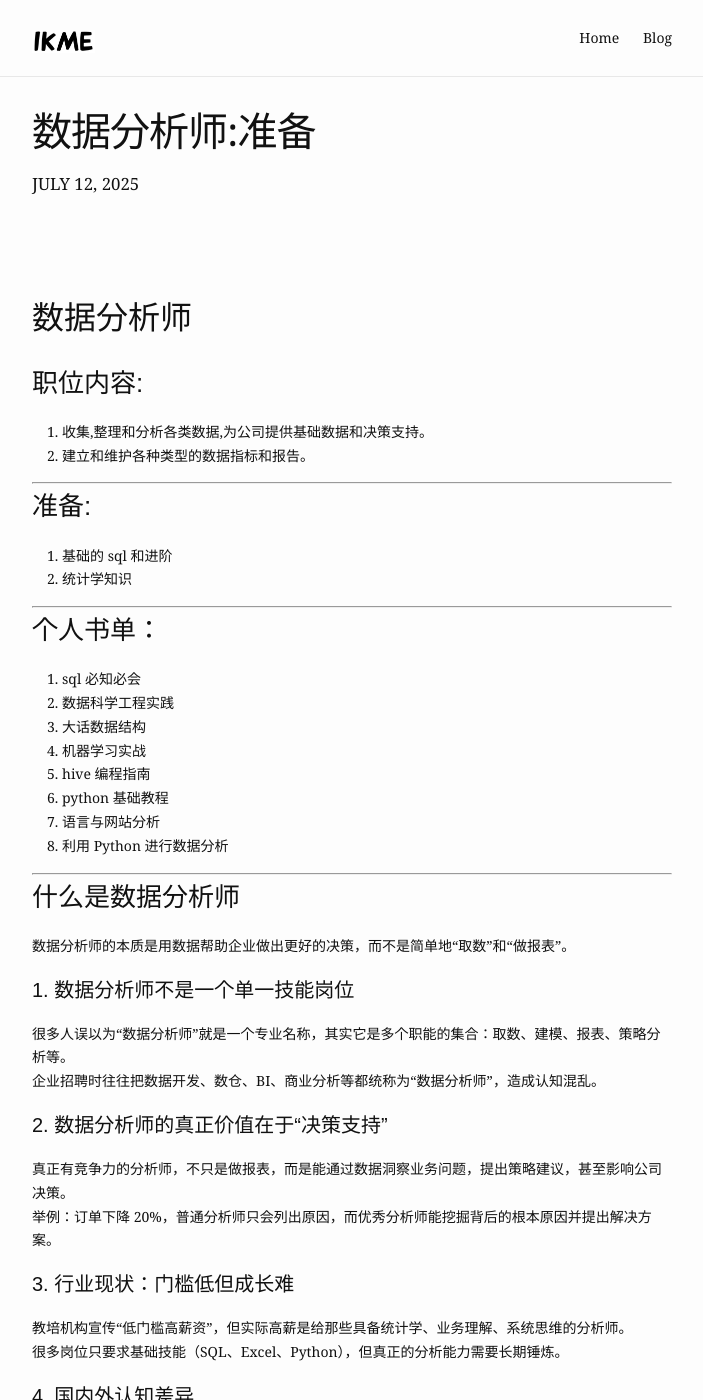
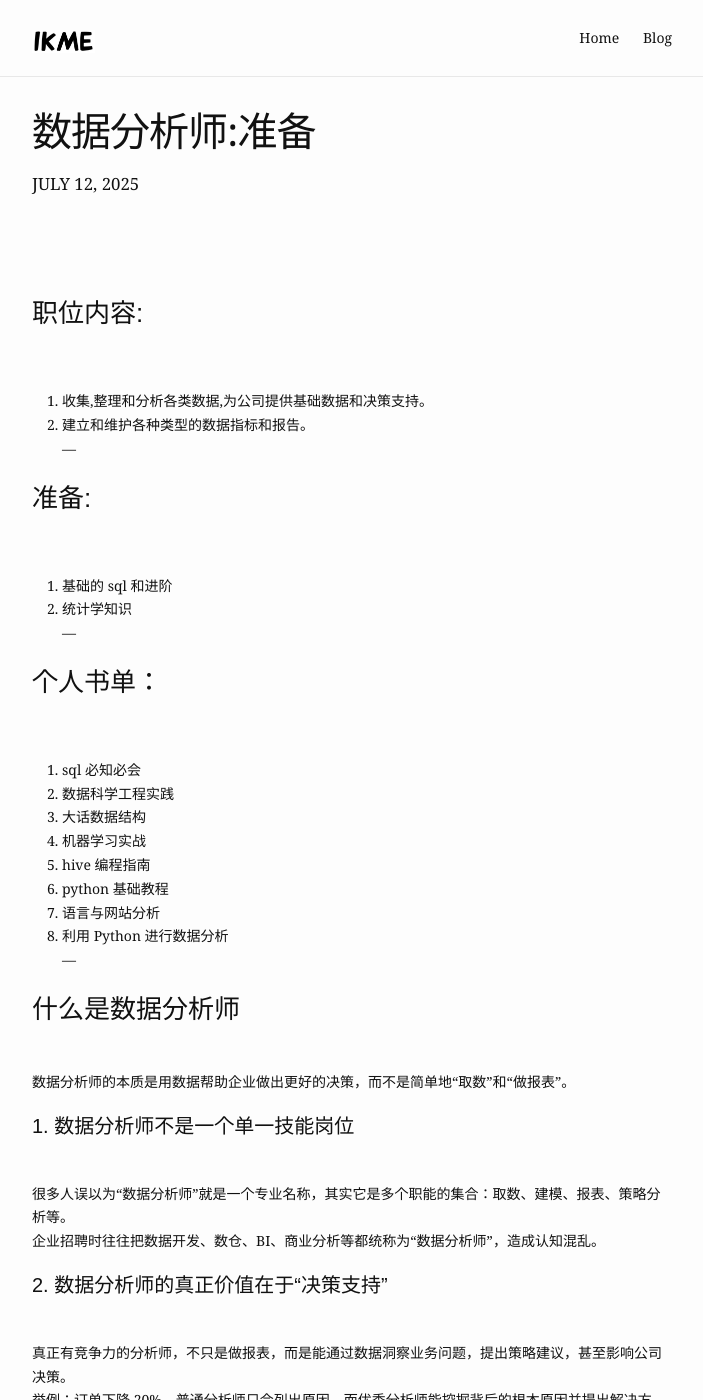
Before and after one commit to polarcue/bay, a Jekyll site: the page built from _posts/2025-7-12-数据分析师:准备.md, in a window 1280 px wide and 1400 px high. Shown: the whole window, without its empty margins (288-991 px from the left). Built offline with Jekyll 4.4.1, drawn with Linux system fonts in a browser that asks for light colours.

Commit message:
format fix

```diff
--- a/_posts/2025-7-12-数据分析师:准备.md
+++ b/_posts/2025-7-12-数据分析师:准备.md
@@ -8,24 +8,23 @@ blurb: "数据分析师的岗位职责、技能准备、统计思维框架以及
 <br />
 <br />
 
-## 数据分析师
-
 ### 职位内容:
-
+<br />
 1. 收集,整理和分析各类数据,为公司提供基础数据和决策支持。
 2. 建立和维护各种类型的数据指标和报告。
-
+<br />
 ---
 
 ### 准备:
-
+<br />
 1. 基础的 sql 和进阶
 2. 统计学知识
-
+<br />
 ---
 
 ### 个人书单：
 
+<br />
 1. sql 必知必会
 2. 数据科学工程实践
 3. 大话数据结构
@@ -34,126 +33,131 @@ blurb: "数据分析师的岗位职责、技能准备、统计思维框架以及
 6. python 基础教程
 7. 语言与网站分析
 8. 利用 Python 进行数据分析
-
+<br />
 ---
 
 ### 什么是数据分析师
-
+<br />
 数据分析师的本质是用数据帮助企业做出更好的决策，而不是简单地“取数”和“做报表”。
 
 #### 1. 数据分析师不是一个单一技能岗位
-
+<br />
 很多人误以为“数据分析师”就是一个专业名称，其实它是多个职能的集合：取数、建模、报表、策略分析等。
 企业招聘时往往把数据开发、数仓、BI、商业分析等都统称为“数据分析师”，造成认知混乱。
+<br />
 
 #### 2. 数据分析师的真正价值在于“决策支持”
-
+<br />
 真正有竞争力的分析师，不只是做报表，而是能通过数据洞察业务问题，提出策略建议，甚至影响公司决策。
 举例：订单下降 20%，普通分析师只会列出原因，而优秀分析师能挖掘背后的根本原因并提出解决方案。
+<br />
 
 #### 3. 行业现状：门槛低但成长难
-
+<br />
 教培机构宣传“低门槛高薪资”，但实际高薪是给那些具备统计学、业务理解、系统思维的分析师。
 很多岗位只要求基础技能（SQL、Excel、Python），但真正的分析能力需要长期锤炼。
+<br />
 
 #### 4. 国内外认知差异
-
+<br />
 国外的数据分析师更偏向“分析”，国内很多岗位则是“取数+报表”，甚至承担数仓或数据开发的工作。
+<br />
 
 #### 5. 企业对数据分析师的六大期望：
-
+<br />
 - 能够熟练的完成取数工作
 - 能够满足业务方的需求
 - 能独立的输出分析报告
 - 能完整的跟完业务项目流程
 - 能自发的发起数据项目
 - 对跑通的项目能够用算法优化
-
+<br />
 ---
 
 ### SQL 简要内容:
-
+<br />
 1. 基础语法：SELECT、FROM、WHERE、GROUP BY、ORDER BY 等
 2. 进阶查询：JOIN、子查询、窗口函数等
 3. 数据处理：数据清洗、转换和聚合
 4. 性能优化：索引使用、查询优化技巧
-
+<br />
 ---
 
 ### 数据可视化简要内容:
-
+<br />
 1. 常用工具：Tableau、Power BI、Matplotlib、Seaborn 等
 2. 可视化原则：简洁明了、突出重点、避免误导
 3. 图表类型：柱状图、折线图、饼图、散点图等
 4. 交互式可视化：使用工具创建动态报表和仪表盘
-
+<br />
 ---
 
 ### 统计学知识简要内容:
 
 #### 对比分析:
-
+<br />
 1. 一切数据结论都建立在对比之上
    - 工资高不高？要看你跟谁比：全国平均、所在城市、行业均值、同龄段、学历背景……
    - 业务好不好？不是凭感觉，而要通过科学分组、精确对标，建立基准线。
-
+<br />
 2. 统计学是分析背后的底层逻辑
    - 工具只能决定你的门槛，统计思维决定你的上限。
    - 平均数、中位数、众数、方差、标准差等指标，是衡量分布真实状态的基础。
-
+<br />
 3. 数据分析的流程远不止取数
    - 取数 ≠ 分析，真正关键在于基于数据提出有价值、可落地的策略。
    - 对比分析贯穿整个分析师的职业生涯，是决策的起点。
-
+<br />
 ---
 
 #### 归因分析:
-
+<br />
 归因分析就是在做完数据对比后，进一步回答：结果是由哪些因素导致的？影响力有多大？能否量化和解释？
 从数据中找出“真正管用的变量”，让你的分析不止看得懂，更能用得上。
+<br />
 
 ##### 核心步骤拆解:
-
+<br />
 1. 识别可疑变量
    - 从经验猜测出可能的影响因子（如学历、工龄、升职次数等），并将其量化。
-
+<br />
 2. 相关性检验
    - 使用相关系数检验变量与目标之间的线性关系。
    - 注意：相关不代表因果。
-
+<br />
 3. 一元/多元线性回归
    - 用回归方程分析每个变量对目标的影响程度。
    - 系数越大，说明变量的影响力越强。
-
+<br />
 4. 假设检验
    - 验证系数是否显著，确保分析结果具有统计意义。
-
+<br />
 5. 处理多重共线性
    - 检查变量间是否高度相关，避免回归模型失效。
    - 用逐步回归或相关矩阵剔除冗余变量。
-
+<br />
 6. 时间序列与因果检验
    - 引入时间序列模型，判断变量之间的因果方向。
    - 使用格兰杰因果检验辅助判断。
-
+<br />
 ---
 
 ### 数据挖掘:
-
+<br />
 待完善
-
+<br />
 ---
 
 ### 实验对照:
-
+<br />
 待完善
-
+<br />
 ---
 
 ### 数据分析报告:
-
+<br />
 待完善
-
+<br />
 ---
 
 ### 相关网站:
```
